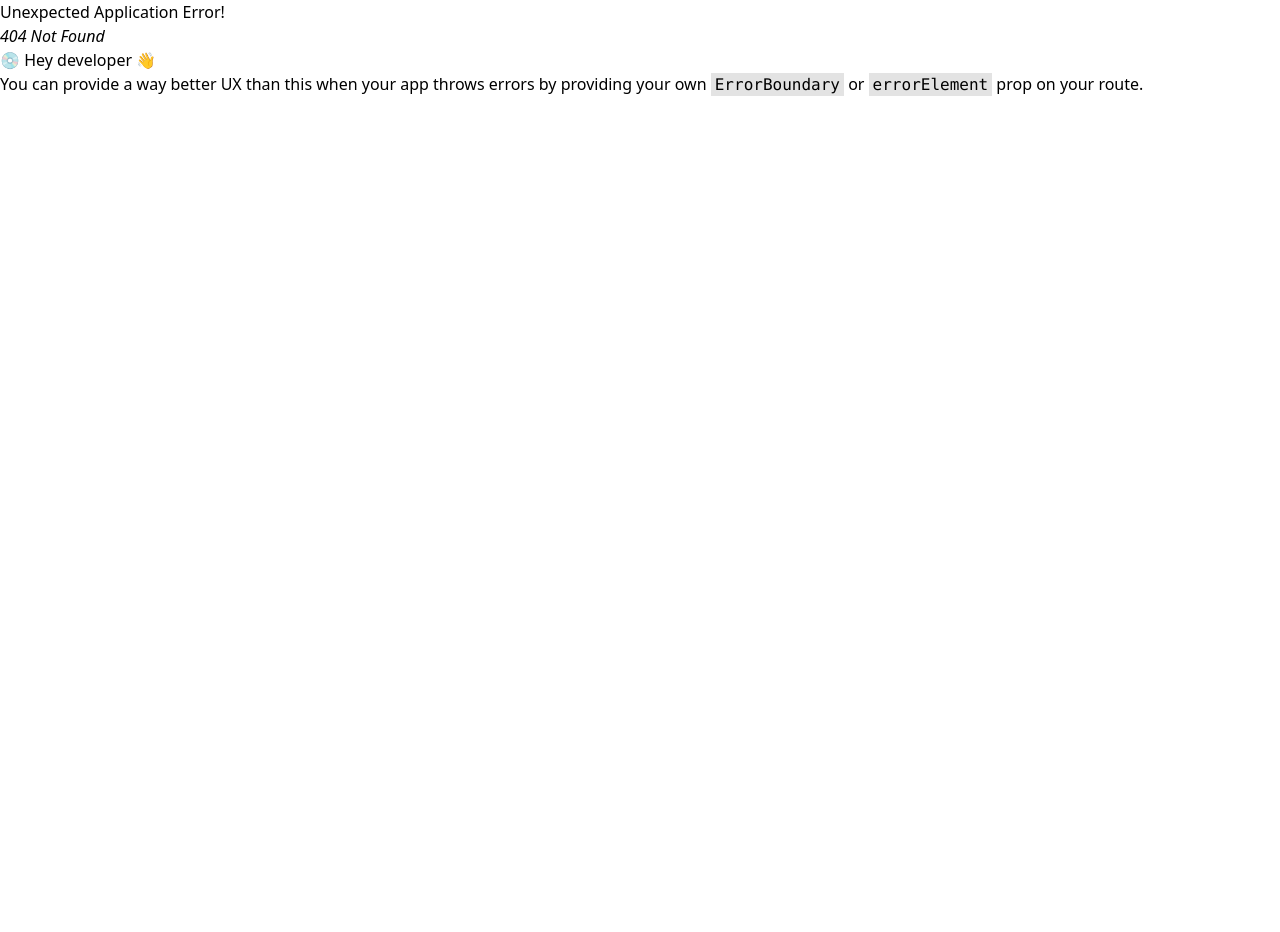
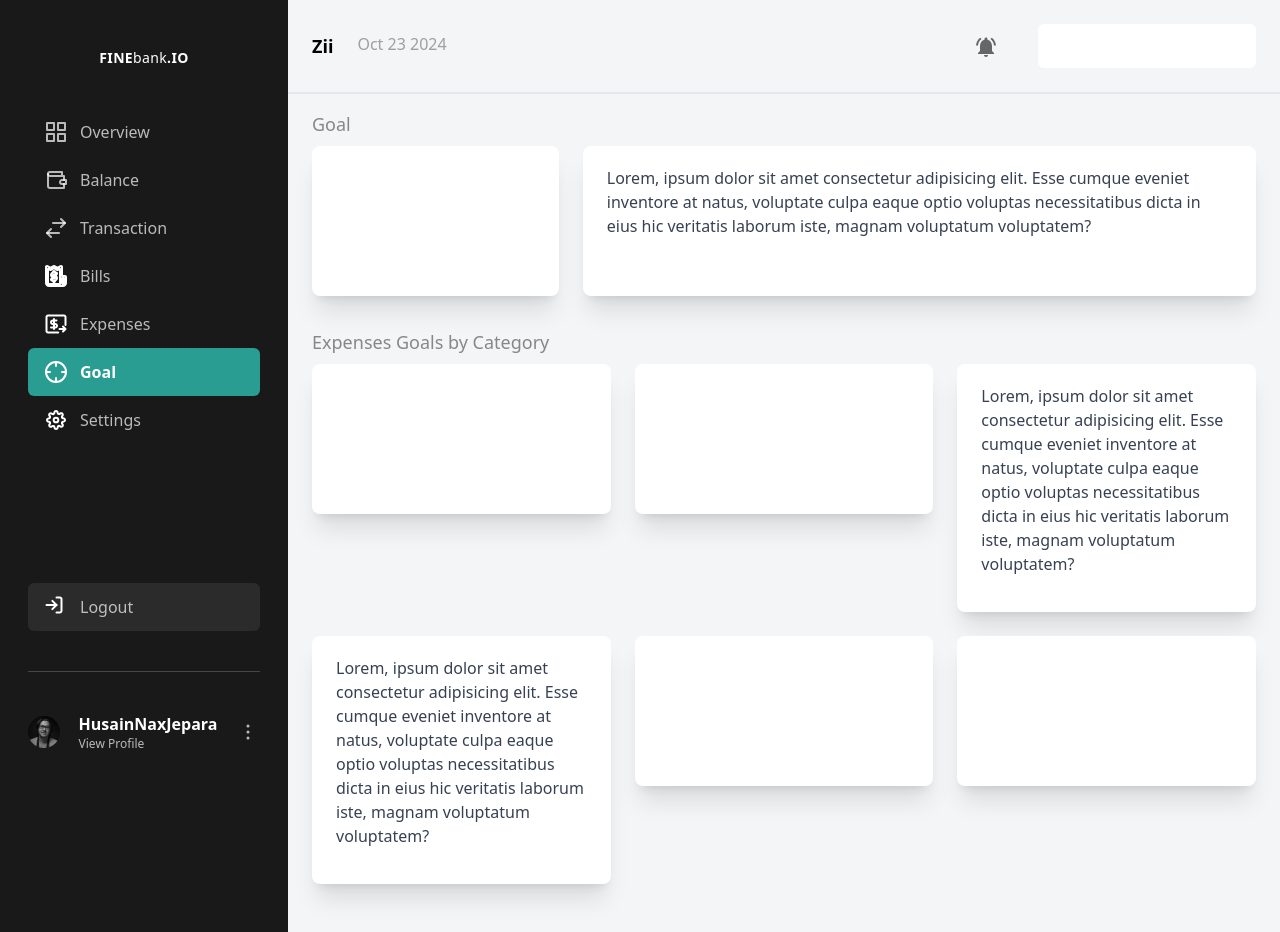
Before and after one commit to muhammadalifalhusain/Client_Side, a React (Vite) app: page /goals in a window 1280 px wide. Before the commit this address had no page. Before the commit the page ends 800 px from the top, so only its background shows below. Built offline with nearby package versions, Linux system fonts and the light colour scheme.

Commit message:
update goal

```diff
--- a/src/App.jsx
+++ b/src/App.jsx
@@ -4,6 +4,7 @@ import SignUp from "./pages/SignUp";
 import ForgotPass from "./pages/ForgotPass";
 import DashboardPage from "./pages/dashboard";
 import BalancePage from "./pages/balance";
+import GoalsPage from "./pages/goals";
 
 const App = () => {
   const myRouter = createBrowserRouter([
@@ -31,6 +32,10 @@ const App = () => {
       path: "/balance",
       element: <BalancePage />,
     },
+    {
+      path: "/goals",
+      element: <GoalsPage/>,
+    },
   ]);
 
   return <RouterProvider router={myRouter} />;
--- /dev/null
+++ b/src/component/Fragments/CardCategory.jsx
@@ -0,0 +1,19 @@
+import Card from "../elements/Card";
+
+const CardCategory = () => {
+    return (
+      <div>
+        <div className="text-lg text-gray-02 mb-2">Goal</div>
+        <div className="mb-8 flex flex-col min-h-[150px]  md:flex-row  gap-6">
+          <div className="w-full md:w-2/3">
+            <Card label="" />
+          </div>
+          <div className="">
+            <Card label="Lorem, ipsum dolor sit amet consectetur adipisicing elit. Esse cumque eveniet inventore at natus, voluptate culpa eaque optio voluptas necessitatibus dicta in eius hic veritatis laborum iste, magnam voluptatum voluptatem?" />
+          </div>
+        </div>
+      </div>
+    );
+  };
+
+  export default CardCategory;
--- a/src/component/Fragments/Header.jsx
+++ b/src/component/Fragments/Header.jsx
@@ -6,7 +6,7 @@ const Header = () => {
     return(
         <header className="border-b-2 p-6 flex items-center justify-between">
             <div className="flex">
-                <div className="font-bold text-lg">UserName</div>
+                <div className="font-bold text-lg">Zii</div>
                 <div className="ms-6 text-gray-03">{date}</div>
             </div>
             <div className="flex">
--- a/src/component/Fragments/Navbar.jsx
+++ b/src/component/Fragments/Navbar.jsx
@@ -1,4 +1,4 @@
-import { Link } from "react-router-dom";
+
 import { Icon } from "../Icon/Index";
 import Logo from "../elements/logo";
 import { NavLink } from "react-router-dom";
@@ -7,6 +7,7 @@ import { useNavigate } from "react-router-dom";
 
 const Navbar = () => {
   const navigate = useNavigate();
+
   const handleLogout = () =>{
     navigate("/")
   }
@@ -43,7 +44,7 @@ const Navbar = () => {
     },
     {
       id: "goal",
-      link: "/goal",
+      link: "/goals",
       icon: <Icon.Goal />,
       label: "Goal",
     },
--- /dev/null
+++ b/src/component/elements/Card/CardGoal.jsx
@@ -0,0 +1,34 @@
+import Card from ".";
+
+const CardGoals = () => {
+    return (
+      <>
+        {/* bottom content start */}
+        <div className="text-lg text-gray-02 mb-2">
+          Expenses Goals by Category
+        </div>
+        <div className="mb-8 grid grid-row-1  md:grid-cols-3 gap-6">
+          <div className="sm:w-1/3 md:w-full">
+            <Card label="" />
+          </div>
+          <div className="sm:w-1/3 md:w-full">
+            <Card label="" />
+          </div>
+          <div className="sm:w-1/3 md:w-full">
+            <Card label="Lorem, ipsum dolor sit amet consectetur adipisicing elit. Esse cumque eveniet inventore at natus, voluptate culpa eaque optio voluptas necessitatibus dicta in eius hic veritatis laborum iste, magnam voluptatum voluptatem?" />
+          </div>
+          <div className="sm:w-1/3 md:w-full">
+            <Card label="Lorem, ipsum dolor sit amet consectetur adipisicing elit. Esse cumque eveniet inventore at natus, voluptate culpa eaque optio voluptas necessitatibus dicta in eius hic veritatis laborum iste, magnam voluptatum voluptatem?" />
+          </div>
+          <div className="sm:w-1/3 md:w-full">
+            <Card label="" />
+          </div>
+          <div className="sm:w-1/3 md:w-full">
+            <Card label="" />
+          </div>
+        </div>
+      </>
+    );
+  };
+
+  export default CardGoals;
--- a/src/component/elements/Card/index.jsx
+++ b/src/component/elements/Card/index.jsx
@@ -1,25 +1,10 @@
-import {Icon} from "../../Icon/Index";
+/* eslint-disable react/prop-types */
 
-const Card = () => {
+const Card = (props) => {
     return (
       <>
-            <div className="text-lg text-gray-02 mb-2">Title</div>
-            <div className="bg-white rounded-lg px-6 py-5 shadow-xl flex flex-col">
-                <p className="text-gray-700 mb-4">
-                    Lorem, ipsum dolor sit amet consectetur adipisicing elit. Esse cumque eveniet inventore at natus, voluptate culpa eaque optio voluptas necessitatibus dicta in eius hic veritatis laborum iste, magnam voluptatum voluptatem?
-                </p>
-
-                <div className="flex justify-between">
-            <button className="text-primary px-4 py-2 rounded-lg hover:bg-red-600 transition duration-300">
-            Remove
-            </button>
-            <button className="bg-primary text-white px-4 py-2 rounded-lg transition duration-300 flex items-center ">
-                <span className="align-middle">Details</span>
-                <Icon.Panah className="transform translate-y-2" />
-
-            </button>
-        </div>
-
+        <div className="bg-white rounded-lg px-6 py-5 shadow-xl flex flex-col min-h-[150px]">
+          <p className="text-gray-700 mb-4"> {props.label} </p>
         </div>
       </>
     );
--- a/src/component/elements/Input.jsx
+++ b/src/component/elements/Input.jsx
@@ -1,3 +1,4 @@
+/* eslint-disable react/prop-types */
 const Input = (props) => {
   const {
     type,
--- a/src/component/elements/LabeledInput.jsx
+++ b/src/component/elements/LabeledInput.jsx
@@ -1,3 +1,4 @@
+/* eslint-disable react/prop-types */
 
 import Input from "./Input";
 import Label from "./Label";
--- /dev/null
+++ b/src/pages/goals.jsx
@@ -0,0 +1,13 @@
+import CardGoal from "../component/elements/Card/CardGoal";
+import MainLayout from "../component/layout/MainLayout";
+import CardCategory from "../component/Fragments/CardCategory";
+const GoalsPage = () => {
+    return (
+      <MainLayout type="goal">
+        <CardCategory />
+        <CardGoal />
+      </MainLayout>
+    );
+  };
+
+export default GoalsPage;
```
Lines whose indentation alone changed are shown as unchanged.
